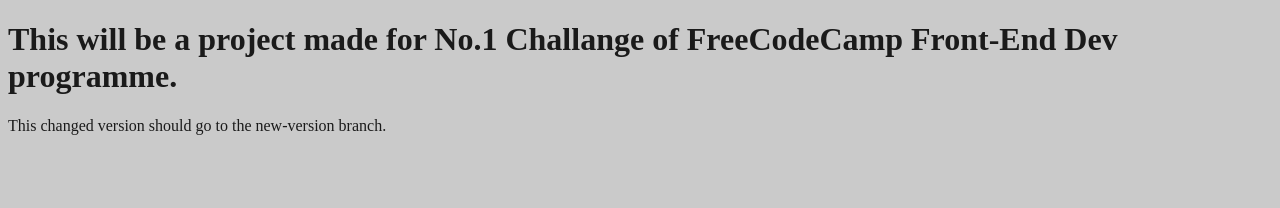
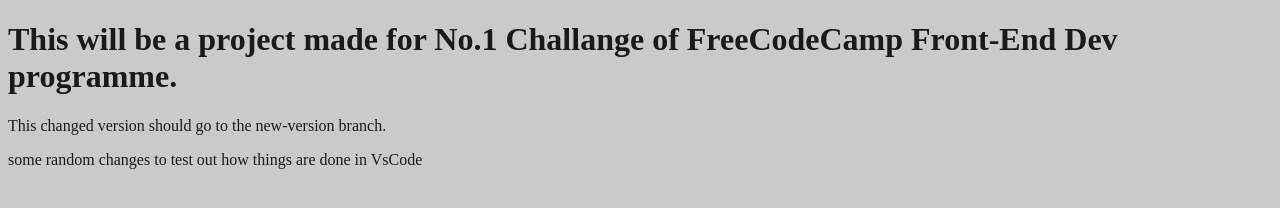
Before and after one commit to fapercin/tribute-page-challenge, a plain HTML site: page index.html in a window 1280 px wide. Drawn offline with Linux system fonts and the light colour scheme.

Commit message:
Bu commit VSCode Github özelliklerini denemek için yapılmıştır.

```diff
--- a/index.html
+++ b/index.html
@@ -6,5 +6,6 @@
 <body>
     <h1>This will be a project made for No.1 Challange of FreeCodeCamp Front-End Dev programme.</h1>
     <p>This changed version should go to the new-version branch.</p>
+    <p>some random changes to test out how things are done in VsCode</p>
 </body>
 </html>
```
